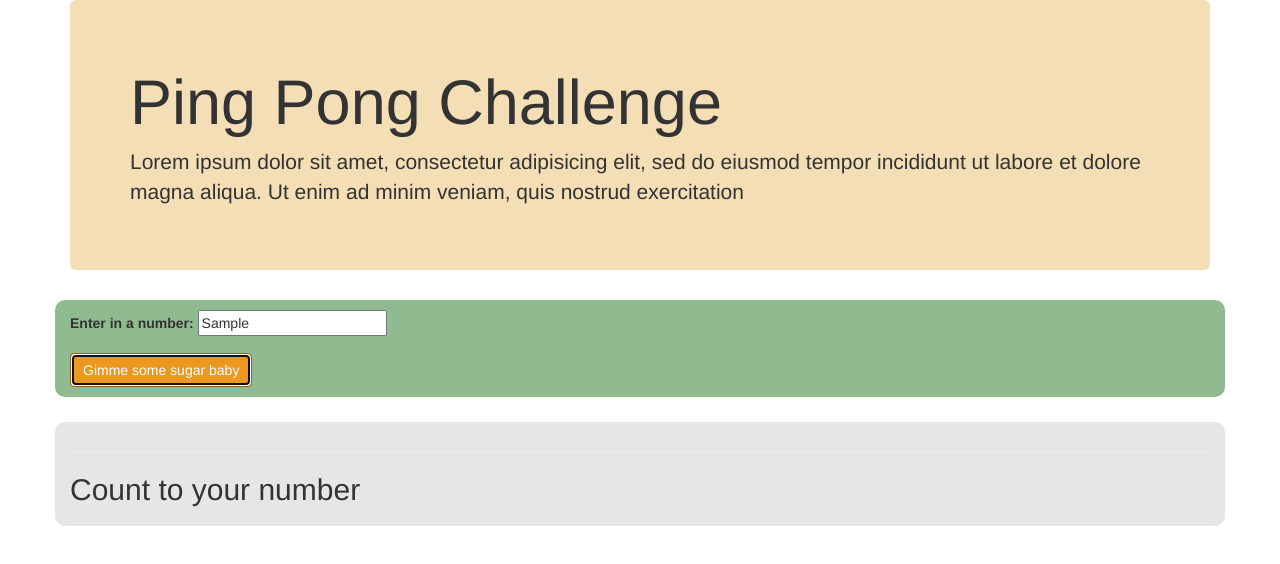
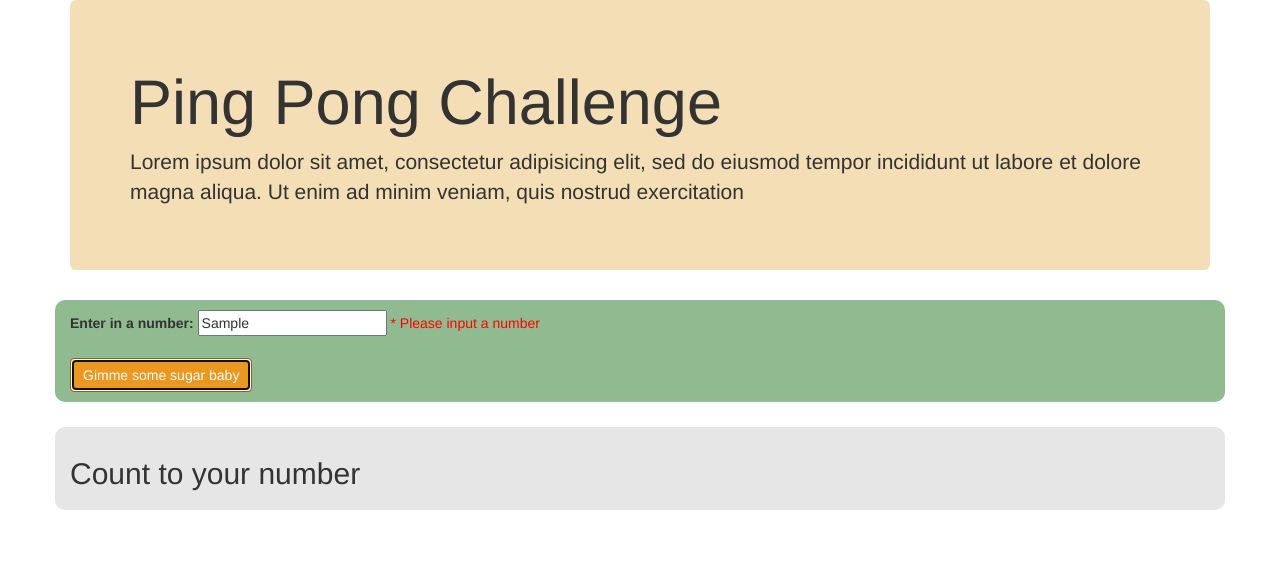
Before and after one commit to RonandoL/Ping-Pong-code-review, a plain HTML site: page index.html in a window 1280 px wide. Both pictures are taken after typing "Sample" into the empty fields and a click on the button "Gimme some sugar baby". Drawn offline with nearby package versions, Linux system fonts and the light colour scheme.

Commit message:
refactored, will accept negative numbers and handles error input

```diff
--- a/css/styles.css
+++ b/css/styles.css
@@ -2,8 +2,14 @@
   display: none;
 }*/
 
+
 .jumbotron {
   background-color: #F4DEB5;
+}
+
+.red {
+  color: red;
+  display: inline-block;
 }
 
 .grey {
--- a/index.html
+++ b/index.html
@@ -40,8 +40,7 @@
       <!-- Row: 2 -->
             <div class="row results">
               <div class="col-sm-12 grey">
-                <hr>
-                <h2>Count to your number</h2>
+                <h2 class="userNumber">Count to your number</h2>
 
                 <ul class="countResults">
                 </ul>
--- a/js/scripts.js
+++ b/js/scripts.js
@@ -1,15 +1,20 @@
 // Business Logic
 
-//Negative Numbers
-var negativeNumbers = function(number){
-  var ping = "ping";
-  var pong = "pong";
+// Main PingPong:
+var pingPong = function(number){
+  var ping = "ping";   // variables used instead of hardcoding values into code
+  var pong = "pong";   // makes for happier coder who has to change a lot later on
   var number1 = "3";
   var number2 = "5";
-  var output = [];
+  var output = [];    // numbers pushed to array that is spit out to browser
 
+  if (isNaN(number) || (number === "")) {
+    return (false);     // error message not working;
+  }
+
+    // user enters negative number
   if (number < 0) {
-    for (var i = 0; i >= number; i--) {
+    for (var i = -1; i >= number; i--) {
       if ((i % number1 === 0) && (i % number2 === 0)) {
         output.push(ping + pong);
       } else if (i % number1 === 0) {
@@ -22,20 +27,9 @@ var negativeNumbers = function(number){
     }
     return output;
   }
-};
 
-// Main PingPong:
-var pingPong = function(number){
-  var ping = "ping";   // variables used instead of hardcoding values into code
-  var pong = "pong";   // makes for happier coder who has to change a lot later on
-  var number1 = "3";
-  var number2 = "5";
-  var output = [];    // numbers pushed to array that is spit out to browser
-
+    // user enters positive number
   for (var i = 1; i <= number; i++) {
-    // if (isNaN(number) || (number === "")) {
-    //   return ("error message");     // error message not working;
-    // } else // when number was not an integer, the for loop didn't run
     if ((i % number1 === 0) && (i % number2 === 0)) {
       output.push(ping + pong);
     } else if (i % number1 === 0) {
@@ -51,23 +45,31 @@ var pingPong = function(number){
 };
 
 
-// User Interface Logic ===============
+// User Interface Logic
+$(function() {
+  $('form').submit(function(event) {
+    event.preventDefault();
+
+    $('.countResults').empty(); // clears out results
+    $('.resultHeader').empty();  // empty number display header
+    $('.red').empty();  // clears error message
+
+    var input = parseInt($('.userInput').val());
+    var result = pingPong(parseInt($('.userInput').val())); // spits out Array
+
+    if (result === false) {  // Error Handling
+      $('.userInput').after('<p class="red">&nbsp;* Please input a number</p>');
+    } else {
+      for (var i = 0; i < result.length; i++) {
+        $('.countResults').append('<li>' + result[i] + '</li>');
+      }
+
+      $('.userNumber').after('<h4 class="resultHeader">Your number is: ' + result.length + '</h4>')
+    }
 
 
-$(document).ready(function() {
-  $("form.pingPong").submit(function(event) {
-    $(".countResults").empty();
-    // var input = parseInt($("input.userInput").val();
-    // if isNaN(input) {
-    //   $('countResults').append('Please input a number')
-    // }
-    var result = pingPong(parseInt($("input.userInput").val())); // spits out Array
 
-    for (var i = 0; i < result.length; i++) {
-      $(".countResults").append("<li>" + result[i] + "</li>");
-    }
 
-    event.preventDefault();
 
   });  // .submit
 
```
